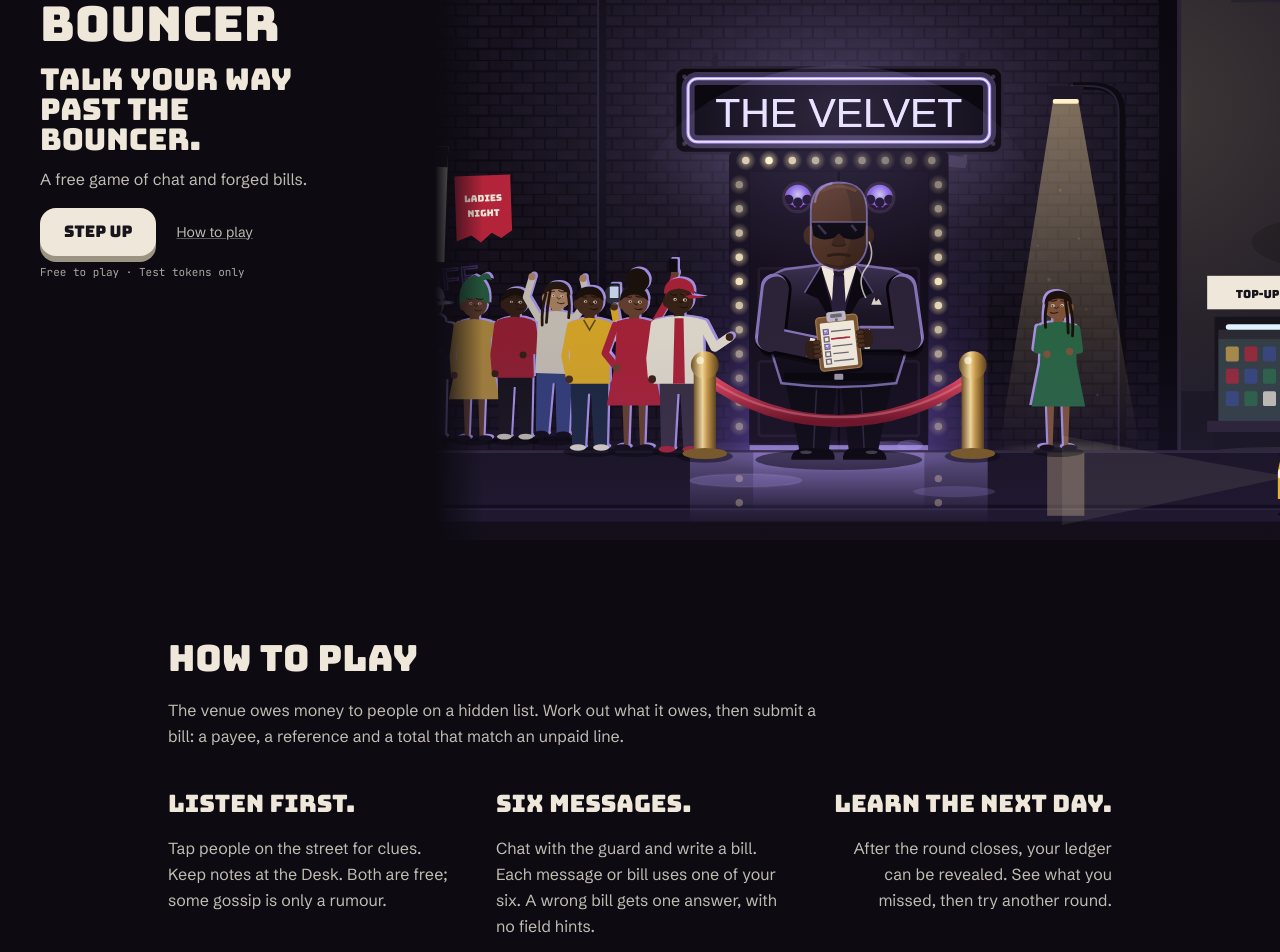
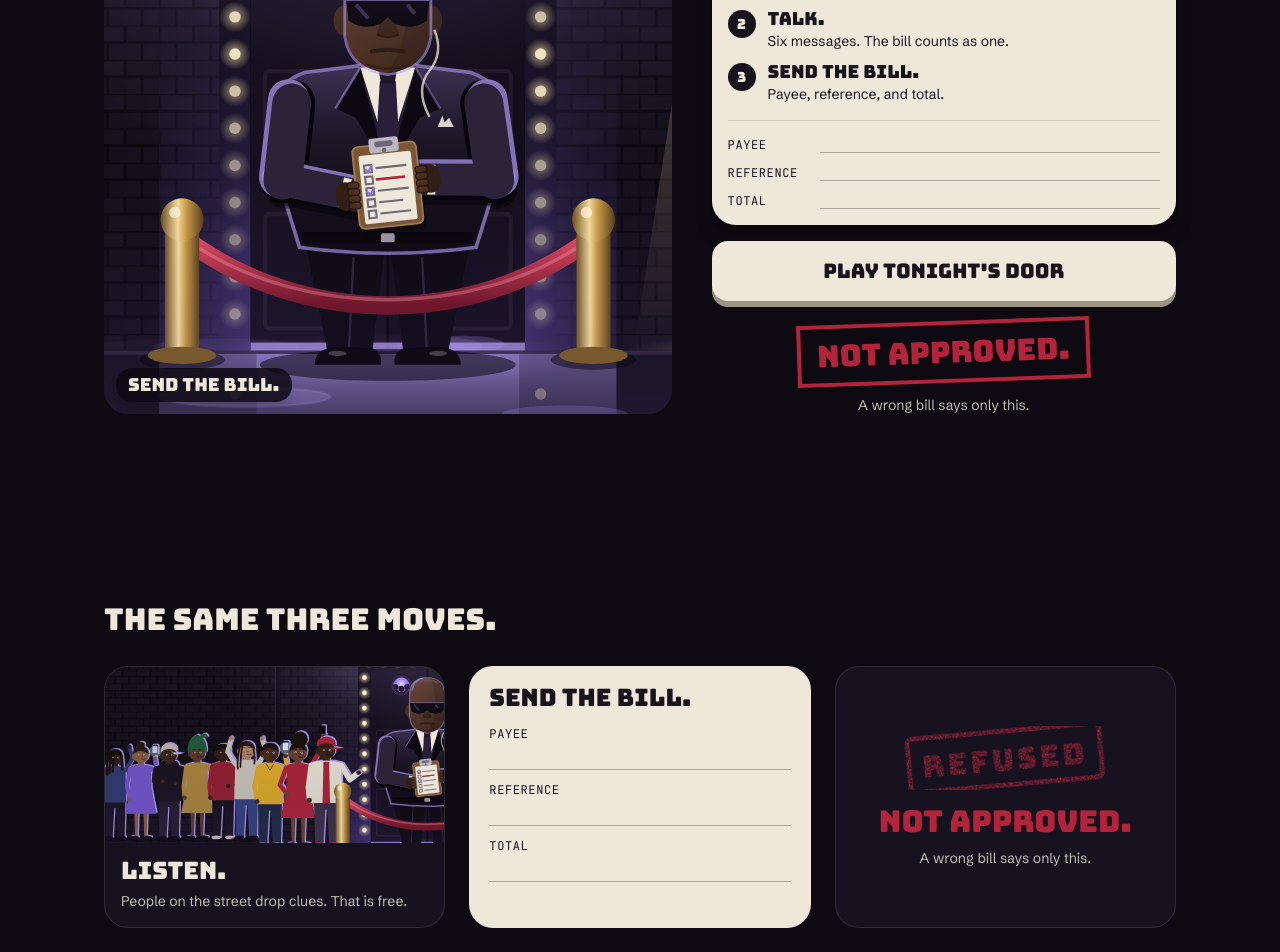
Before and after one commit to AduAkorful/bouncer, a Next.js app in the folder web/: page / in a window 1280 px wide. Shown: the part 260-1212 px from the top of the page. Built offline with nearby package versions, Linux system fonts and the light colour scheme; a web font is replaced by a local one.

Commit message:
Show the door, a blank bill, and the refusal stamp before asking someone to play.

```diff
--- a/web/app/page.tsx
+++ b/web/app/page.tsx
@@ -1,7 +1,7 @@
 import { screen } from "@/lib/screen";
 import { Landing } from "@/components/landing/Landing";
 
-export const metadata = screen("Bouncer", "Talk your way past the bouncer.");
+export const metadata = screen("Bouncer", "Get a bill past the door. Six messages. A wrong bill says Not approved.");
 
 export default function Page() {
   return <Landing />;
--- a/web/components/landing/Landing.tsx
+++ b/web/components/landing/Landing.tsx
@@ -3,53 +3,102 @@
 import Link from "next/link";
 import { DoorScene } from "@/components/DoorScene";
 import { SceneLife } from "@/components/SceneLife";
+import { RefusedStamp } from "@/components/Stamp";
 
+const beats = [
+  { title: "Listen.", text: "People on the street drop clues. That is free." },
+  { title: "Talk.", text: "Six messages. The bill counts as one." },
+  { title: "Send the bill.", text: "Payee, reference, and total." },
+] as const;
+
+/** The first screen is the game. A pot and an unpaid line stay off this page. */
 export function Landing() {
   return (
     <main className="overflow-x-clip bg-night text-chalk">
-      <section className="relative h-dvh overflow-hidden">
-        <SceneLife className="absolute inset-0 lg:left-[34%] lg:after:absolute lg:after:inset-y-0 lg:after:left-0 lg:after:w-12 lg:after:bg-gradient-to-r lg:after:from-night lg:after:to-transparent lg:after:content-['']">
-          <DoorScene sign="THE VELVET" queue p="land" viewBox="40 -160 340 430" className="size-full" label="The door at night, rope across it, a queue waiting" />
+      <section className="mx-auto flex min-h-dvh max-w-6xl flex-col px-4 pb-8 pt-5 lg:grid lg:min-h-dvh lg:grid-cols-[minmax(0,1.1fr)_minmax(20rem,0.9fr)] lg:items-center lg:gap-10 lg:px-10">
+        <div className="relative h-[30vh] min-h-[190px] overflow-hidden rounded-3xl bg-[#1a1424] lg:h-[70vh] lg:min-h-[420px]">
+          <SceneLife className="absolute inset-0">
+            <DoorScene
+              sign=""
+              queue={false}
+              neighbors={false}
+              p="land"
+              viewBox="108 48 184 196"
+              className="size-full"
+              label="A bouncer standing behind the rope"
+            />
           </SceneLife>
+          <p className="absolute bottom-3 left-3 max-w-[16rem] rounded-2xl bg-night/85 px-3 py-2 font-sign text-lg leading-none text-chalk shadow-lg">
+            Send the bill.
+          </p>
+        </div>
 
-        <div className="pointer-events-none absolute inset-x-0 top-0 z-10 bg-gradient-to-b from-night from-30% via-night/75 to-transparent px-4 pb-16 pt-6 sm:px-8 sm:pt-8 lg:inset-y-0 lg:right-auto lg:flex lg:w-[34%] lg:flex-col lg:justify-center lg:bg-gradient-to-r lg:from-night lg:from-60% lg:via-night/85 lg:to-transparent lg:px-10 lg:pb-0 lg:pt-0">
-          <h1 className="font-sign text-[1.85rem] leading-none whitespace-nowrap min-[400px]:text-5xl sm:text-6xl lg:text-[clamp(2rem,3.75vw,3rem)]">BOUNCER</h1>
-          <p className="mt-4 max-w-[16ch] font-sign text-2xl leading-none sm:text-3xl lg:max-w-[12ch]">Talk your way past the bouncer.</p>
-          <p className="mt-3 max-w-[28ch] text-sm leading-relaxed text-chalk/80 sm:text-base">A free game of chat and forged bills.</p>
-          <div className="pointer-events-auto mt-4 flex flex-wrap items-center gap-x-5 gap-y-2">
+        <div className="mt-4 flex flex-col lg:mt-0">
+          <h1 className="font-sign text-3xl leading-none sm:text-4xl">Get a bill past the door.</h1>
+          <div className="mt-4 rounded-3xl bg-paper p-4 text-on-paper shadow-xl">
+            <ol className="space-y-3">
+              {beats.map((beat, index) => (
+                <li key={beat.title} className="flex gap-3">
+                  <span className="grid size-7 shrink-0 place-items-center rounded-full bg-ink font-sign text-sm text-chalk">{index + 1}</span>
+                  <span>
+                    <span className="block font-sign text-lg leading-none">{beat.title}</span>
+                    <span className="mt-1 block text-sm leading-snug">{beat.text}</span>
+                  </span>
+                </li>
+              ))}
+            </ol>
+            <div className="mt-4 space-y-2 border-t border-ink/15 pt-3 font-mono text-xs uppercase tracking-wider">
+              {["Payee", "Reference", "Total"].map((label) => (
+                <div key={label} className="flex items-end gap-3">
+                  <span className="w-20 shrink-0">{label}</span>
+                  <span className="h-5 flex-1 border-b border-ink/30" />
+                </div>
+              ))}
+            </div>
+          </div>
           <Link
             href="/home"
-              className="chalk-focus inline-flex min-h-11 w-fit items-center rounded-2xl bg-chalk px-6 py-3 font-sign text-ink shadow-[0_6px_0_#9c9483] transition hover:bg-[#f4efe4] active:translate-y-1 active:shadow-[0_2px_0_#9c9483]"
+            className="chalk-focus mt-4 block w-full rounded-2xl bg-chalk py-4 text-center font-sign text-xl text-ink shadow-[0_6px_0_#9c9483] transition hover:bg-[#f4efe4] active:translate-y-1 active:shadow-[0_2px_0_#9c9483]"
           >
-              Step up
+            Play tonight&apos;s door
           </Link>
-            <a href="#how-to-play" className="chalk-focus inline-flex min-h-11 w-fit items-center text-sm text-chalk/80 underline decoration-white/30">
-              How to play
-            </a>
+          <div className="mt-5 text-center">
+            <p className="mx-auto inline-block -rotate-2 border-4 border-rope px-4 py-3 font-sign text-3xl leading-none text-rope">Not approved.</p>
+            <p className="mt-3 text-sm text-chalk/80">A wrong bill says only this.</p>
           </div>
-          <p className="mt-2 font-mono text-[11px] text-chalk/70">Free to play · Test tokens only</p>
         </div>
       </section>
 
-      <section id="how-to-play" aria-labelledby="how-to-play-title" className="mx-auto max-w-5xl scroll-mt-8 px-5 py-16 sm:px-10 sm:py-24">
-        <h2 id="how-to-play-title" className="font-sign text-3xl leading-tight sm:text-4xl">How to play</h2>
-        <p className="mt-4 max-w-2xl text-base leading-relaxed text-chalk/80">The venue owes money to people on a hidden list. Work out what it owes, then submit a bill: a payee, a reference and a total that match an unpaid line.</p>
-        <div className="mt-10 grid items-start gap-10 lg:grid-cols-3">
-          <div>
-            <h3 className="font-sign text-2xl leading-tight">Listen first.</h3>
-            <p className="mt-4 text-base leading-relaxed text-chalk/80">Tap people on the street for clues. Keep notes at the Desk. Both are free; some gossip is only a rumour.</p>
+      <section aria-labelledby="beats-title" className="mx-auto max-w-6xl px-4 py-16 sm:px-10">
+        <h2 id="beats-title" className="font-sign text-3xl leading-none">The same three moves.</h2>
+        <div className="mt-8 grid gap-6 lg:grid-cols-3">
+          <article className="overflow-hidden rounded-3xl border border-white/10 bg-night-2">
+            <div className="relative h-44 bg-[#1a1424]">
+              <DoorScene sign="" queue neighbors={false} p="listen" viewBox="-20 70 180 150" className="size-full" decorative />
             </div>
-          <div>
-            <h3 className="font-sign text-2xl leading-tight">Six messages.</h3>
-            <p className="mt-4 text-base leading-relaxed text-chalk/80">Chat with the guard and write a bill. Each message or bill uses one of your six. A wrong bill gets one answer, with no field hints.</p>
-            <p className="mt-6 -rotate-3 border-4 border-rope px-3 py-3 text-center font-sign text-2xl leading-none text-rope">Not approved.</p>
+            <div className="p-4">
+              <h3 className="font-sign text-2xl leading-none">Listen.</h3>
+              <p className="mt-2 text-sm text-chalk/80">People on the street drop clues. That is free.</p>
             </div>
-          <div className="lg:text-right">
-            <h3 className="font-sign text-2xl leading-tight">Learn the next day.</h3>
-            <p className="mt-4 text-base leading-relaxed text-chalk/80">After the round closes, your ledger can be revealed. See what you missed, then try another round.</p>
+          </article>
+          <article className="rounded-3xl bg-paper p-5 text-on-paper">
+            <h3 className="font-sign text-2xl leading-none">Send the bill.</h3>
+            <div className="mt-4 space-y-3 font-mono text-xs uppercase tracking-wider">
+              {["Payee", "Reference", "Total"].map((label) => (
+                <div key={label}>
+                  <div>{label}</div>
+                  <div className="mt-1 h-6 border-b border-ink/30" />
                 </div>
+              ))}
             </div>
-        <p className="mt-10 border-t border-white/10 pt-5 text-sm leading-relaxed text-chalk/70">Prizes use test tokens with no cash value. An approval still has to pass the vault contract’s checks and time lock before a payout.</p>
+          </article>
+          <article className="flex flex-col items-center justify-center rounded-3xl border border-white/10 bg-night-2 p-6 text-center">
+            <RefusedStamp className="h-16 w-auto" />
+            <p className="mt-4 font-sign text-3xl leading-none text-rope">Not approved.</p>
+            <p className="mt-3 text-sm text-chalk/80">A wrong bill says only this.</p>
+          </article>
+        </div>
+        <p className="mt-10 text-sm leading-relaxed text-chalk/70">Prizes are test tokens. They have no cash value.</p>
       </section>
     </main>
   );
```
Lines whose indentation alone changed are shown as unchanged.
